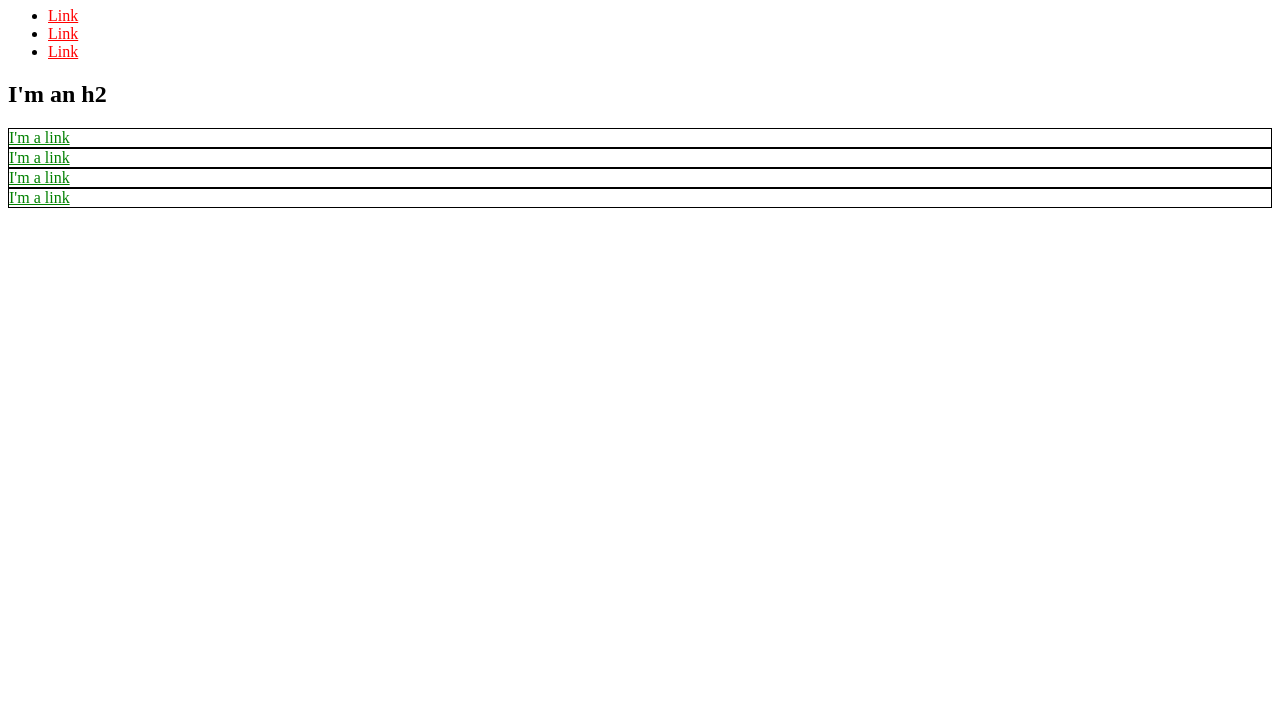
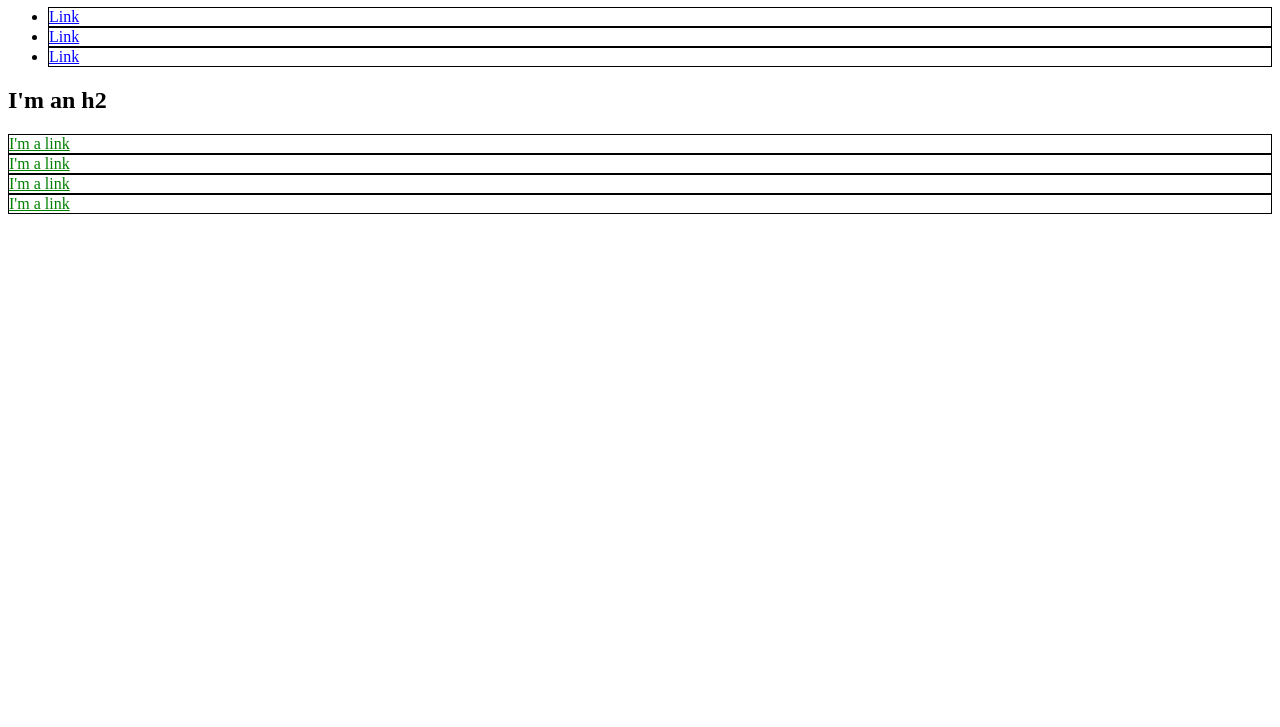
Before and after one commit to esquinas/le_sample_css, a plain HTML site: page index.html in a window 1280 px wide. Shown: the part 73-800 px from the top of the page. Drawn offline with Linux system fonts and the light colour scheme.

Commit message:
Finish exercise 1 and 2

```diff
--- a/index.html
+++ b/index.html
@@ -7,11 +7,14 @@
       a {
         color: red;
       }
-      div {
+      div, li {
         border: 1px solid black;
       }
       div a {
         color: green;
+      }
+      li a {
+        color: blue;
       }
     </style>
   </head>
```
